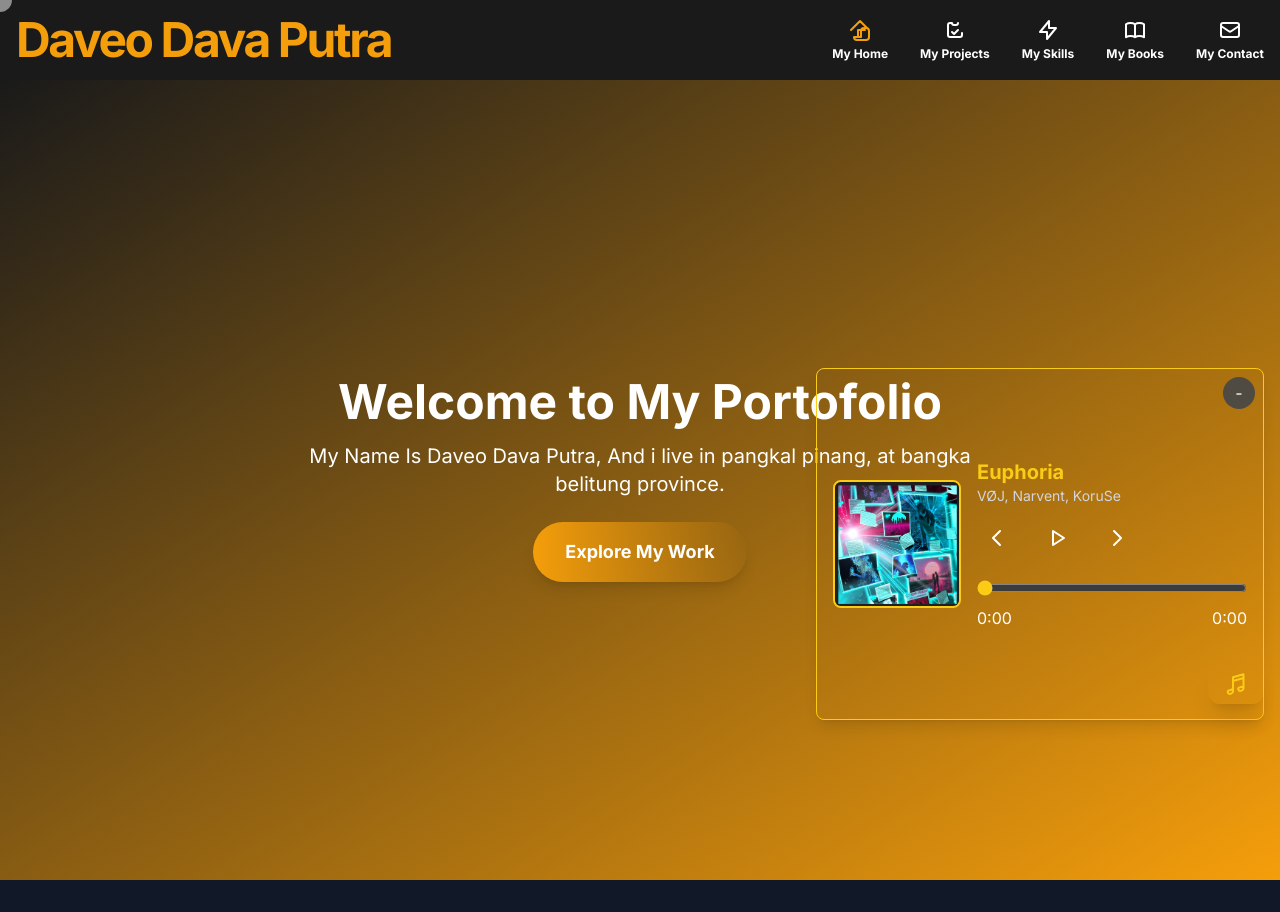
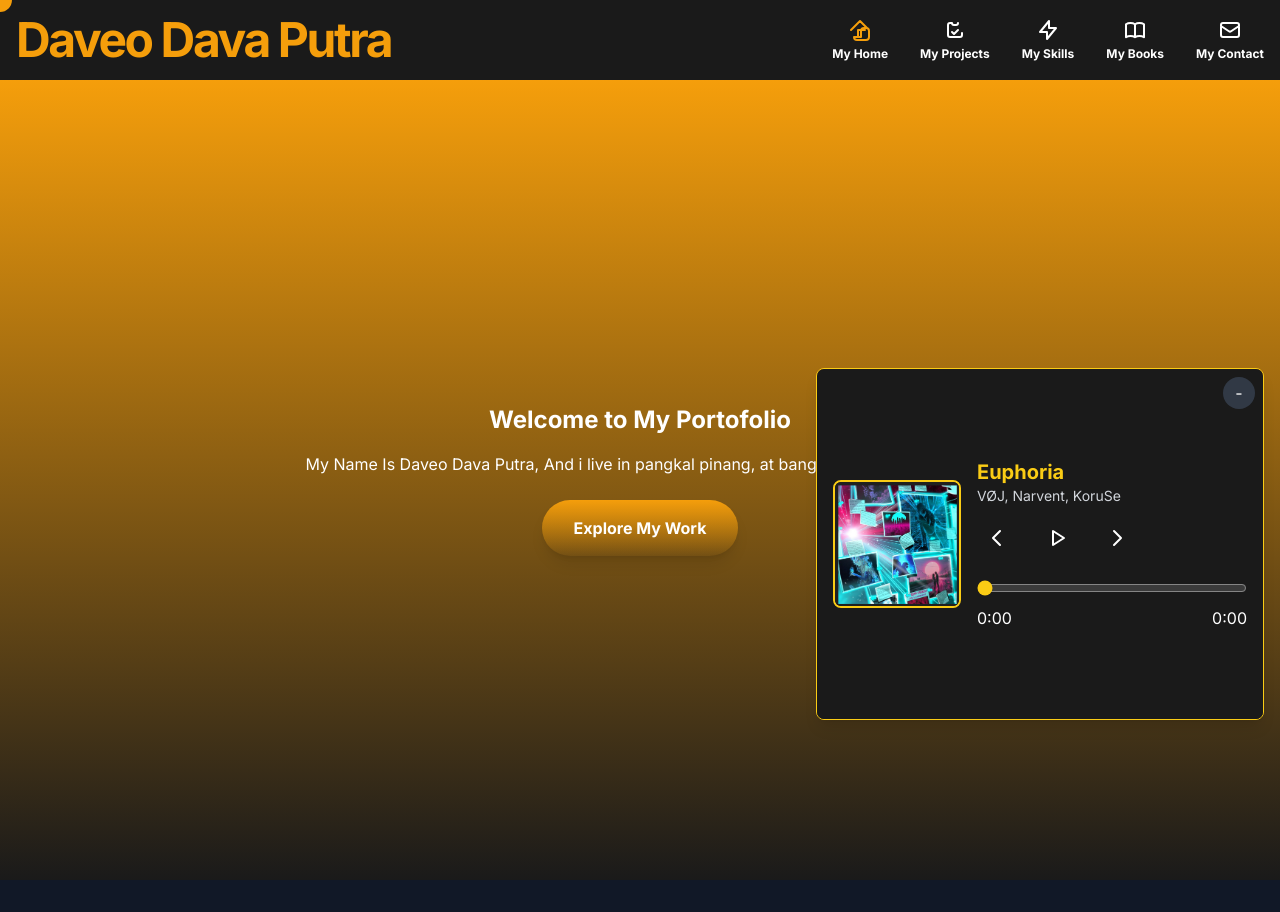
Before and after one commit to Dave-Codder/portofolio, a Next.js app: page / in a window 1280 px wide. Both pictures are taken after a click on the element 1236 px from the left and 684 px from the top of the page. Built offline with nearby package versions, Linux system fonts and the light colour scheme.

Commit message:
Pembaruan Lagi :)

```diff
--- a/app/layout.js
+++ b/app/layout.js
@@ -131,7 +131,9 @@ export default function RootLayout({ children }) {
   };
 
   const prevTrack = () => {
-    setCurrentTrackIndex((prev) => (prev - 1 + playlist.length) % playlist.length);
+    setCurrentTrackIndex(
+      (prev) => (prev - 1 + playlist.length) % playlist.length
+    );
     setCurrentTime(0);
     setHasUserInteracted(true);
     setIsPlaying(true);
@@ -191,7 +193,7 @@ export default function RootLayout({ children }) {
         `}</style>
       </head>
       <body
-        className={`${inter.className} pb-28 sm:pb-20 md:pb-8 min-h-screen bg-gray-900 text-white`}
+        className={`${inter.className} pb-0 sm:pb-20 md:pb-8 min-h-screen bg-gray-900 text-white`}
         suppressHydrationWarning
       >
         <MusicContext.Provider value={{ playMusic }}>
@@ -206,9 +208,16 @@ export default function RootLayout({ children }) {
           animate={controls}
           initial={{ width: "56px", height: "56px" }}
         >
+          {!isExpanded && (
             <motion.div
-            className="music-player music-logo p-2 rounded-xl shadow-xl transition-all duration-300 cursor-pointer"
+              className="music-player music-logo p-2 rounded-xl shadow-xl transition-all duration-100 cursor-pointer"
               onClick={toggleExpand}
+              // animate={isPlaying ? { rotate: 180 } : {}}
+              // transition={{
+              //   duration: 1,
+              //   repeat: isPlaying ? Infinity : 0,
+              //   ease: "linear",
+              // }}
             >
               <motion.div className="text-secondary flex items-center justify-center w-full h-full">
                 <svg
@@ -227,9 +236,9 @@ export default function RootLayout({ children }) {
                 </svg>
               </motion.div>
             </motion.div>
+          )}
         </motion.div>
 
-        {/* Music Player Panel */}
         {isExpanded && playlist.length > 0 && (
           <motion.div
             className="fixed bottom-20 right-4 z-40 w-[calc(90vw-1rem)] max-w-xs sm:max-w-md h-[300px] sm:h-[352px] music-player rounded-lg shadow-lg overflow-hidden border border-yellow-400"
@@ -238,19 +247,16 @@ export default function RootLayout({ children }) {
             exit={{ opacity: 0, y: 20 }}
             transition={{ duration: 0.3 }}
           >
-            <div className="relative w-full h-full p-4">
+            <div className="relative w-full h-full p-4 bg-primary">
               <button
                 onClick={toggleExpand}
                 className="absolute top-2 right-2 text-white bg-gray-700 bg-opacity-80 p-1 rounded-full w-8 h-8 flex items-center justify-center hover:bg-gray-600 transition-colors duration-300"
               >
                 -
               </button>
-              <div className="flex items-center h-full">
+              <div className="flex items-center h-full bg-primary">
                 <img
-                  src={
-                    playlist[currentTrackIndex].art ||
-                    "/images/Proyek Belajar.png"
-                  }
+                  src={playlist[currentTrackIndex].art || "/images/mark.png"}
                   alt={`${playlist[currentTrackIndex].title} artwork`}
                   className="w-24 h-24 sm:w-32 sm:h-32 rounded-lg mr-4 object-cover border-2 border-yellow-400"
                   onError={() =>
--- a/app/page.js
+++ b/app/page.js
@@ -6,15 +6,15 @@ import Link from "next/link";
 export default function Home() {
   return (
     <motion.main
-      initial={{ opacity: 0, y: 50 }}
+      initial={{ opacity: 0, y: 10 }}
       animate={{ opacity: 1, y: 0 }}
       transition={{ duration: 0.8 }}
-      className="min-h-screen flex flex-col items-center justify-center bg-gradient-to-br from-primary to-secondary p-8"
+      className="min-h-screen flex flex-col items-center justify-center bg-gradient-to-t from-primary to-secondary p-8"
     >
-      <h1 className="text-5xl font-bold text-white mb-4">
+      <h1 className="text-2xl text-center font-bold text-white mb-4">
         Welcome to My Portofolio
       </h1>
-      <p className="text-xl text-white text-center max-w-2xl">
+      <p className="text-l text-white text-center max-w-2xl">
         My Name Is Daveo Dava Putra, And i live in pangkal pinang, at bangka
         belitung province.
       </p>
@@ -22,7 +22,7 @@ export default function Home() {
         <motion.div
           whileHover={{ scale: 1.1 }}
           whileTap={{ scale: 0.95 }}
-          className="mt-6 bg-gradient-to-r from-secondary to-accent text-white px-8 py-4 rounded-full shadow-lg cursor-pointer text-center font-semibold text-lg transition-all duration-300 hover:shadow-xl"
+          className="mt-6 bg-gradient-to-b from-secondary to-accent text-white px-8 py-4 rounded-full shadow-lg cursor-pointer text-center font-semibold text-l transition-all duration-300 hover:shadow-xl"
         >
           Explore My Work
         </motion.div>
```
Also changed, not shown: public/images/Proyek Belajar.png (deleted), public/images/mark.png (added). Lines whose indentation alone changed are shown as unchanged.
